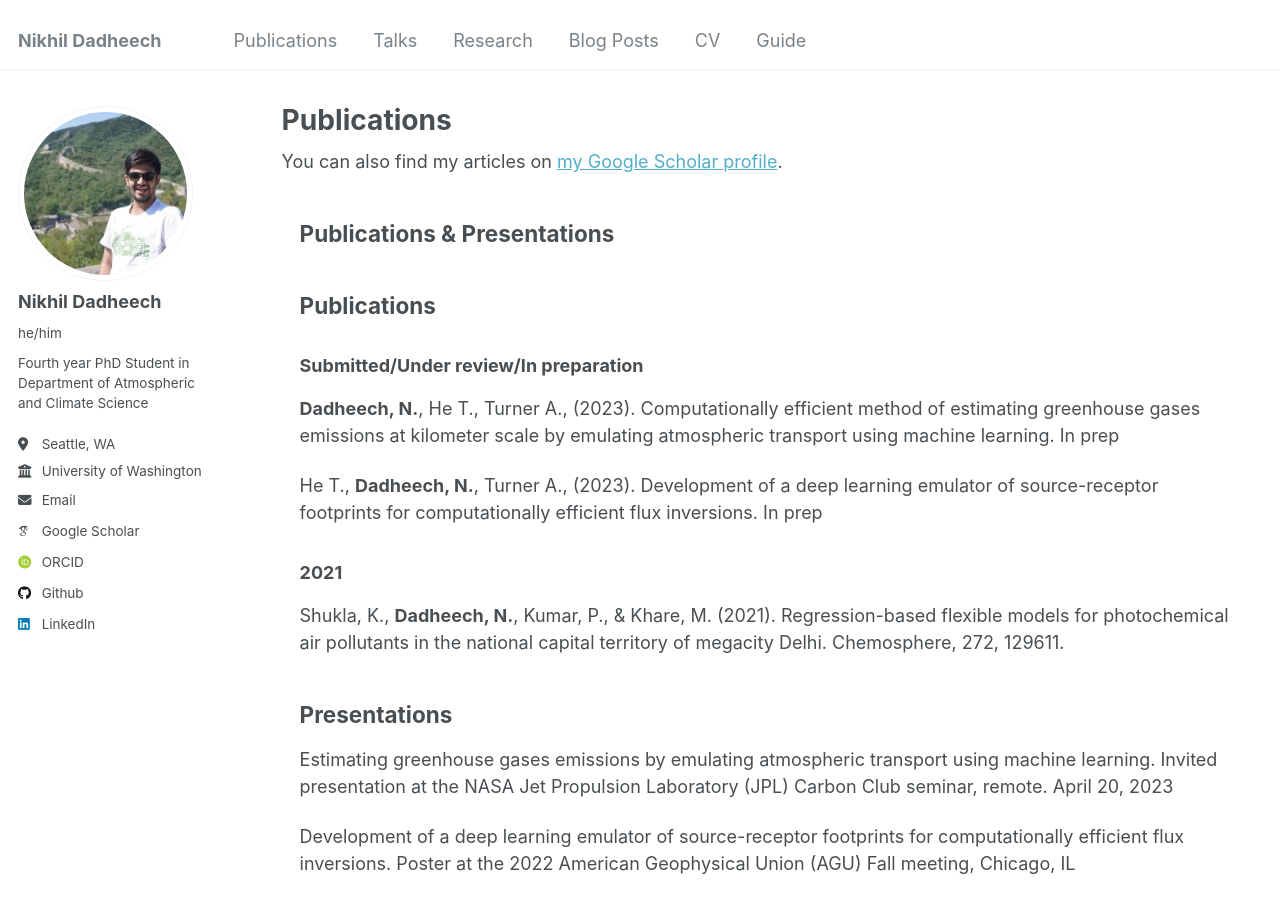
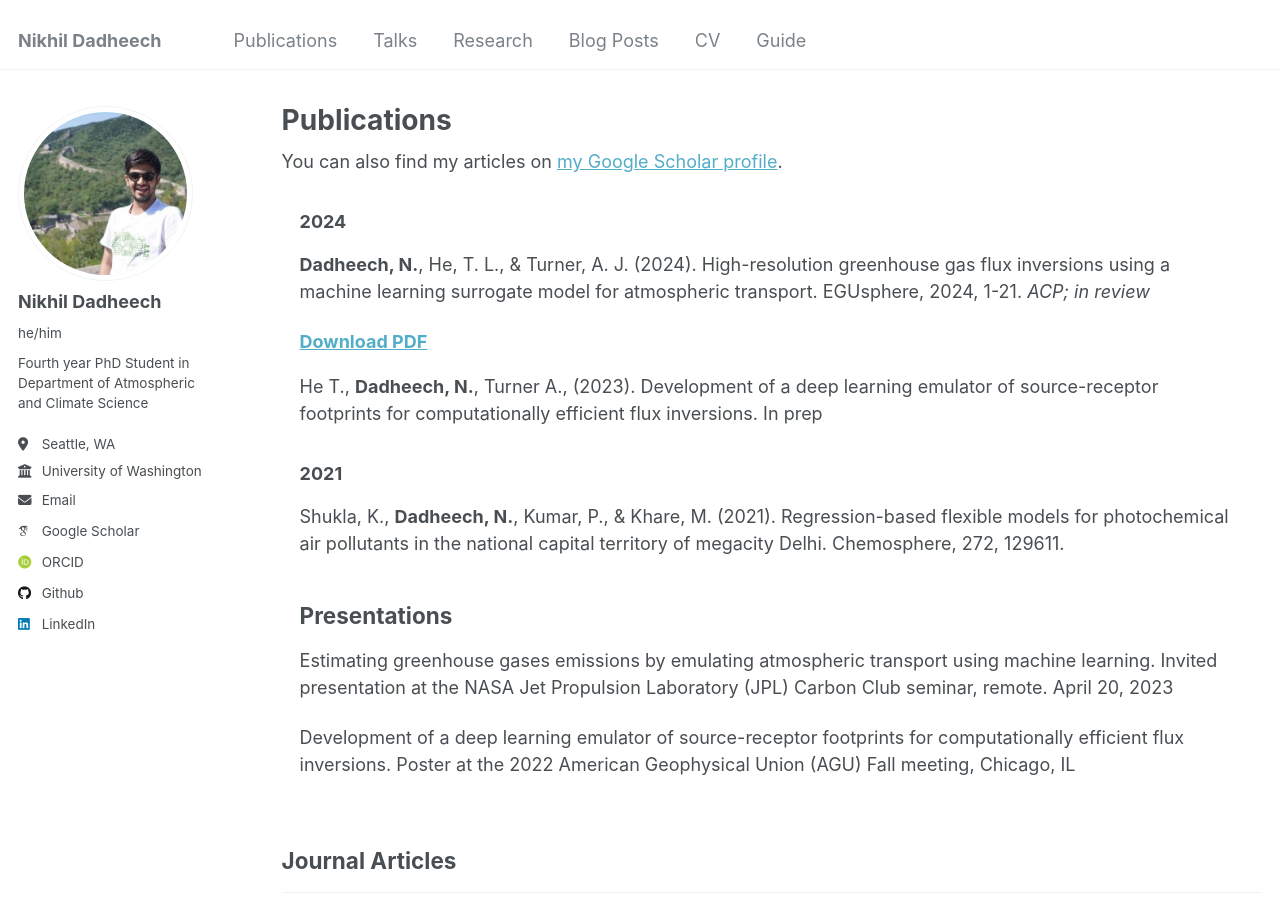
Before and after one commit to nd349/nd349.github.io, a Jekyll site: the page built from _pages/publications.html, in a window 1280 px wide and 900 px high. Built offline with Jekyll 4.4.1, drawn with Linux system fonts in a browser that asks for light colours; some web fonts are replaced.

Commit message:
Updated publications.html

```diff
--- a/_pages/publications.html
+++ b/_pages/publications.html
@@ -11,14 +11,18 @@ author_profile: true
 <!-- Main -->
 			<section id="main" class="wrapper">
 				<div class="container 75%">
-					<header class="major special">
+					<!-- <header class="major special">
 						<h2>Publications & Presentations</h2>
 					</header>
 
-					<h2>Publications </h2>
+					<h2>Publications </h2> -->
 					<section>
-										<h3>Submitted/Under review/In preparation</h3>
-										<p><b>Dadheech, N.</b>, He T., Turner A., (2023). Computationally efficient method of estimating greenhouse gases emissions at kilometer scale by emulating atmospheric transport using machine learning. In prep</p>
+										<h3>2024</h3>
+										<p><b>Dadheech, N.</b>, He, T. L., & Turner, A. J. (2024). High-resolution greenhouse gas flux inversions using a machine learning surrogate model for atmospheric transport. EGUsphere, 2024, 1-21. <i>ACP; in review</i></p>
+										<a target="'_blank'" href="_data/footnet_v4.pdf">
+												<b> Download PDF </b>
+											</a>
+
 										<p>He T., <b>Dadheech, N.</b>, Turner A., (2023). Development of a deep learning emulator of source-receptor footprints for computationally efficient flux inversions. In prep</p>
 
 
```
